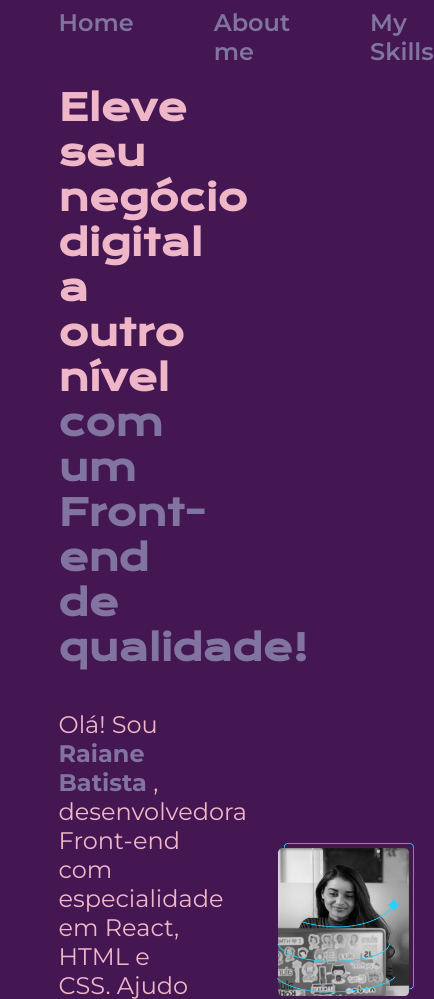
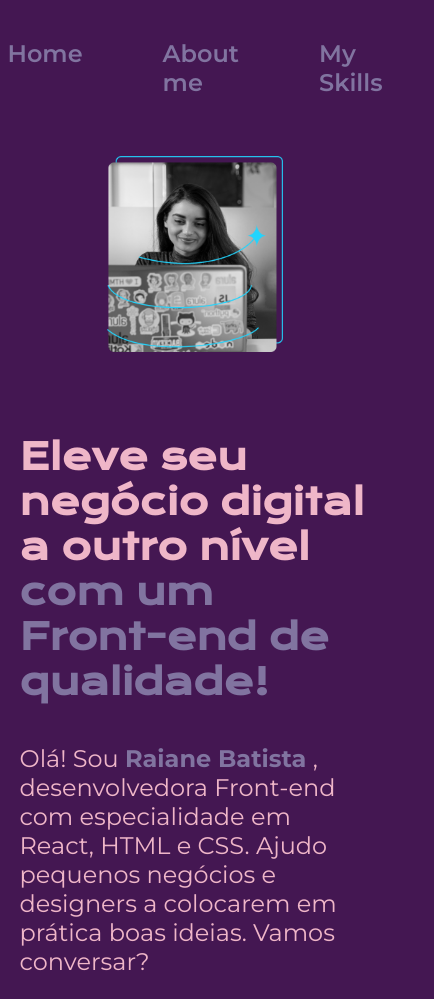
Before and after one commit to RaianeBatista/porftolio-alura, a plain HTML site: page index.html in a window 390 px wide. Shown: the top 999 px of the page, 434 px wide, since content can reach past the window. Drawn offline with nearby package versions, Linux system fonts and the light colour scheme.

Commit message:
feat: add media query

```diff
--- a/styles/style.css
+++ b/styles/style.css
@@ -186,3 +186,23 @@ body {
   font-family: var(--secondary-font);
   color: -var(--secondary-color);
 }
+
+@media (max-width: 1200px) {
+  .header {
+    padding: 10%;
+  }
+
+  .header-menu {
+    justify-content: center;
+  }
+
+  .container {
+    flex-direction: column-reverse;
+    padding: 5%;
+  }
+
+  .presentation-content {
+    width: auto;
+  }
+
+}
```
